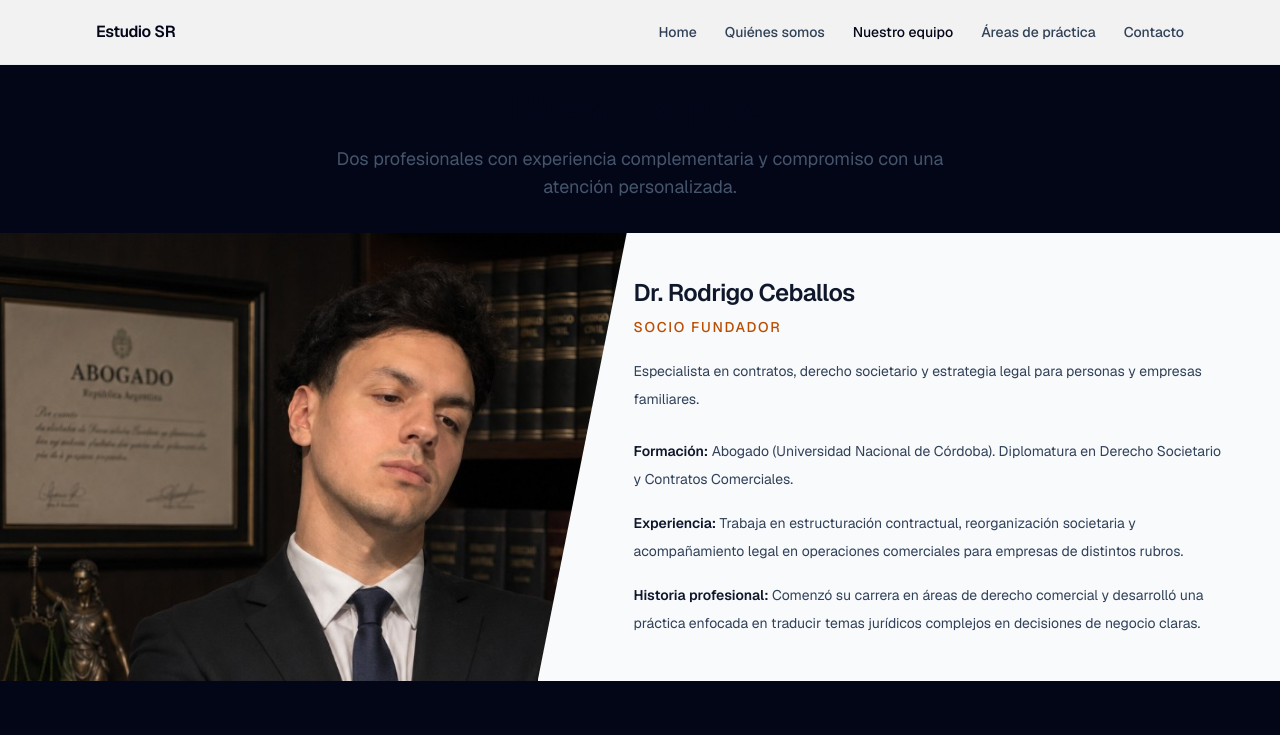
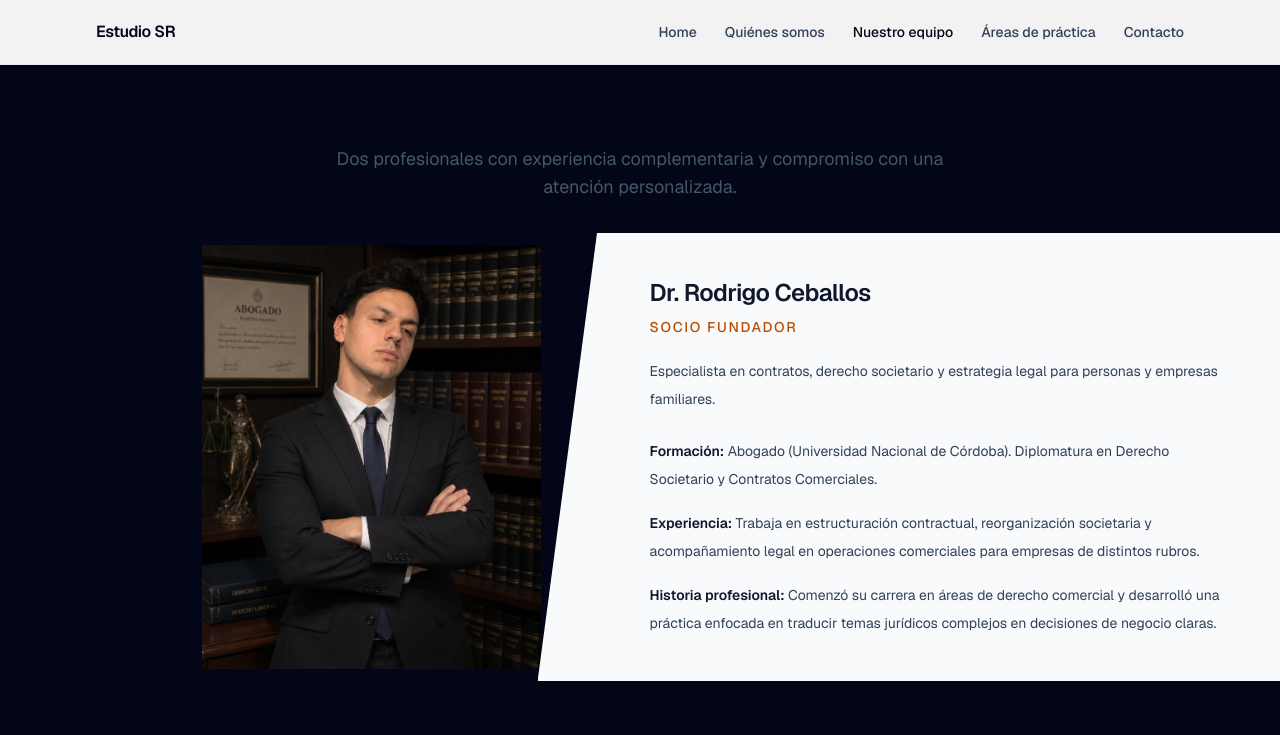
Before and after one commit to gonza0822/Estudio_RS, a Next.js app: page /nuestro-equipo in a window 1280 px wide. Shown: the top 735 px of the page. Built offline with nearby package versions, Linux system fonts and the light colour scheme.

Commit message:
commit to make changes

```diff
--- a/app/nuestro-equipo/page.tsx
+++ b/app/nuestro-equipo/page.tsx
@@ -37,16 +37,17 @@ export default function NuestroEquipoPage() {
                   className={cn(
                     "relative min-h-[20rem] md:absolute md:inset-y-0 md:w-[58%]",
                     index % 2 === 0
-                      ? "md:left-0 md:[clip-path:polygon(0_0,100%_0,88%_100%,0_100%)]"
-                      : "md:right-0 md:[clip-path:polygon(0_0,100%_0,100%_100%,12%_100%)]",
+                      ? "md:left-0 md:[clip-path:polygon(0_0,100%_0,92%_100%,0_100%)]"
+                      : "md:right-0 md:[clip-path:polygon(0_0,100%_0,100%_100%,8%_100%)]",
                   )}
                 >
+                  <div className="absolute inset-0 bg-slate-950" />
                   <Image
                     src={member.imageSrc}
                     alt={member.imageAlt}
                     fill
                     sizes="(max-width: 768px) 100vw, 58vw"
-                    className="object-cover object-top"
+                    className="object-contain object-center p-1 md:p-3"
                   />
                 </div>
 
@@ -54,8 +55,8 @@ export default function NuestroEquipoPage() {
                   className={cn(
                     "relative bg-slate-50 p-6 text-slate-900 md:absolute md:inset-y-0 md:flex md:w-[58%] md:items-center md:p-10 lg:p-12",
                     index % 2 === 0
-                      ? "md:right-0 md:[clip-path:polygon(12%_0,100%_0,100%_100%,0_100%)] md:pl-20 lg:pl-24"
-                      : "md:left-0 md:[clip-path:polygon(0_0,88%_0,100%_100%,0_100%)] md:pr-20 lg:pr-24",
+                      ? "md:right-0 md:[clip-path:polygon(8%_0,100%_0,100%_100%,0_100%)] md:pl-24 lg:pl-28"
+                      : "md:left-0 md:[clip-path:polygon(0_0,92%_0,100%_100%,0_100%)] md:pr-24 lg:pr-28",
                   )}
                 >
                   <div>
```
